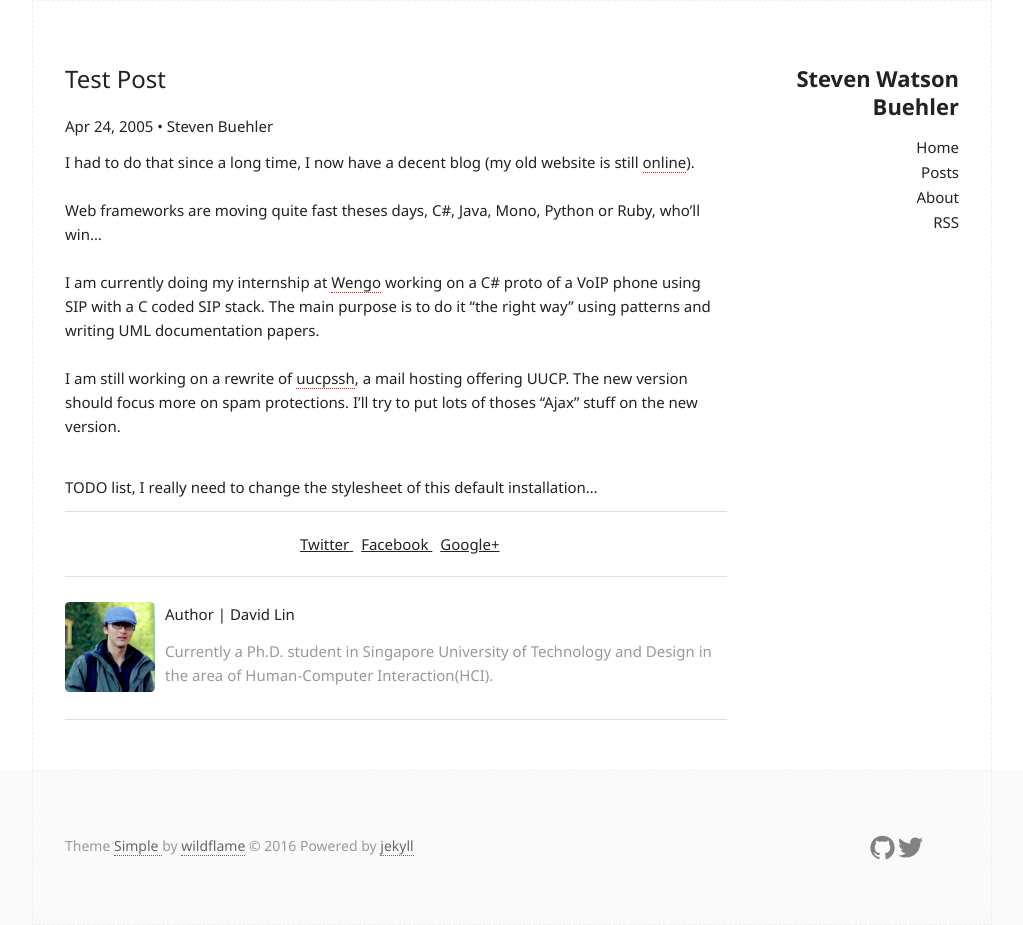
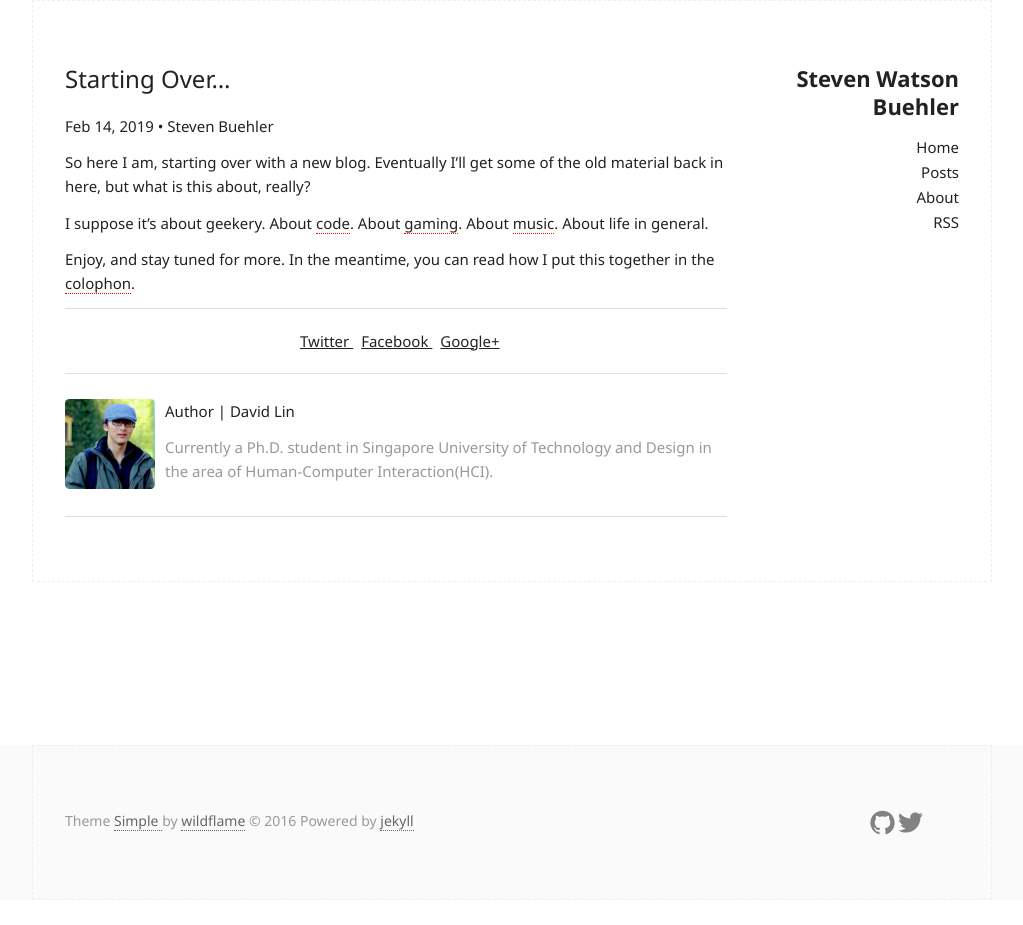
Before and after one commit to swbuehler/stevenwatsonbuehler.github.io, a Jekyll site: the page built from _posts/2005-04-25-move-along.md, in a window 1280 px wide. Shown: the whole page, without its empty margins (128-1151 px from the left). Built offline with Jekyll 4.4.1, drawn with Linux system fonts in a browser that asks for light colours; comment, search, counter and statistics services are not loaded; after the commit the page ends 900 px from its top, so only the background shows below that.

Commit message:
Rewrite default post.

```diff
--- a/_posts/2005-04-25-move-along.md
+++ b/_posts/2005-04-25-move-along.md
@@ -1,19 +1,11 @@
 ---
 layout: post
 author: Steven Buehler
-title: Test Post
-date: 2005-04-25 01:43:00.000000000 +02:00
-categories:
-- computer
-- rails
+title: Starting Over&hellip;
+date: 2019-02-14T14:13:00-05:00
 ---
-<p>I had to do that since a long time, I now have a decent blog (my old website is still <a href="http://old.penso.info/">online</a>).
-<br /><br />
-Web frameworks are moving quite fast theses days, C#, Java, Mono, Python or Ruby, who’ll win…
-<br /><br />
-I am currently doing my internship at <a href="http://www.wengo.fr">Wengo</a> working on a C# proto of a VoIP phone using SIP with a C coded SIP stack. The main purpose is to do it “the right way” using patterns and writing UML documentation papers.
-<br /><br />
-I am still working on a rewrite of <a href="http://www.uucpssh.org">uucpssh</a>, a mail hosting offering UUCP. The new version should focus more on spam protections. I’ll try to put lots of thoses “Ajax” stuff on the new version.
-<br /><br /></p>
+So here I am, starting over with a new blog. Eventually I'll get some of the old material back in here, but what is this about, really?
 
-<p>TODO list, I really need to change the stylesheet of this default installation…</p>
+I suppose it's about geekery. About [code](https://gist.github.com/swbuehler). About [gaming](https://fb.gg/doombuggygames). About [music](https://soundcloud.com/inmysilence). About life in general.
+
+Enjoy, and stay tuned for more. In the meantime, you can read how I put this together in the [colophon](/colophon).
```
